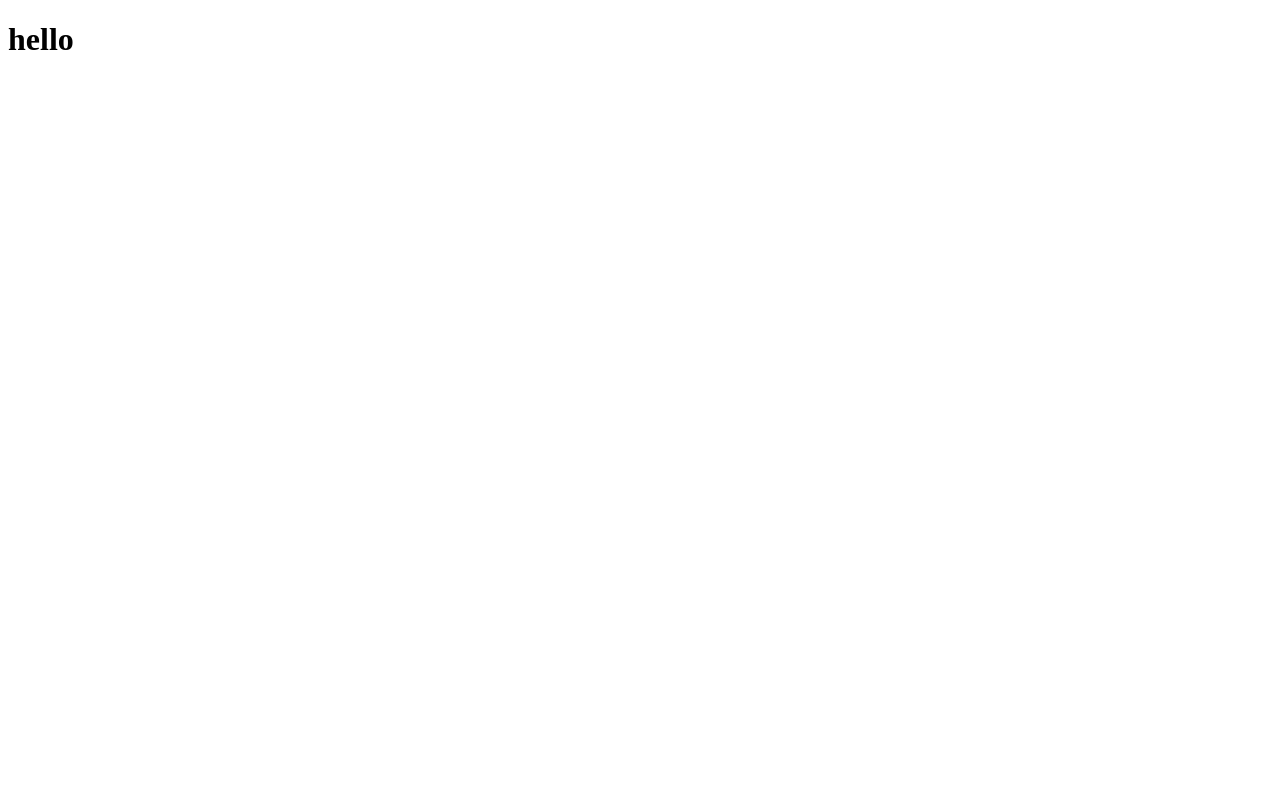
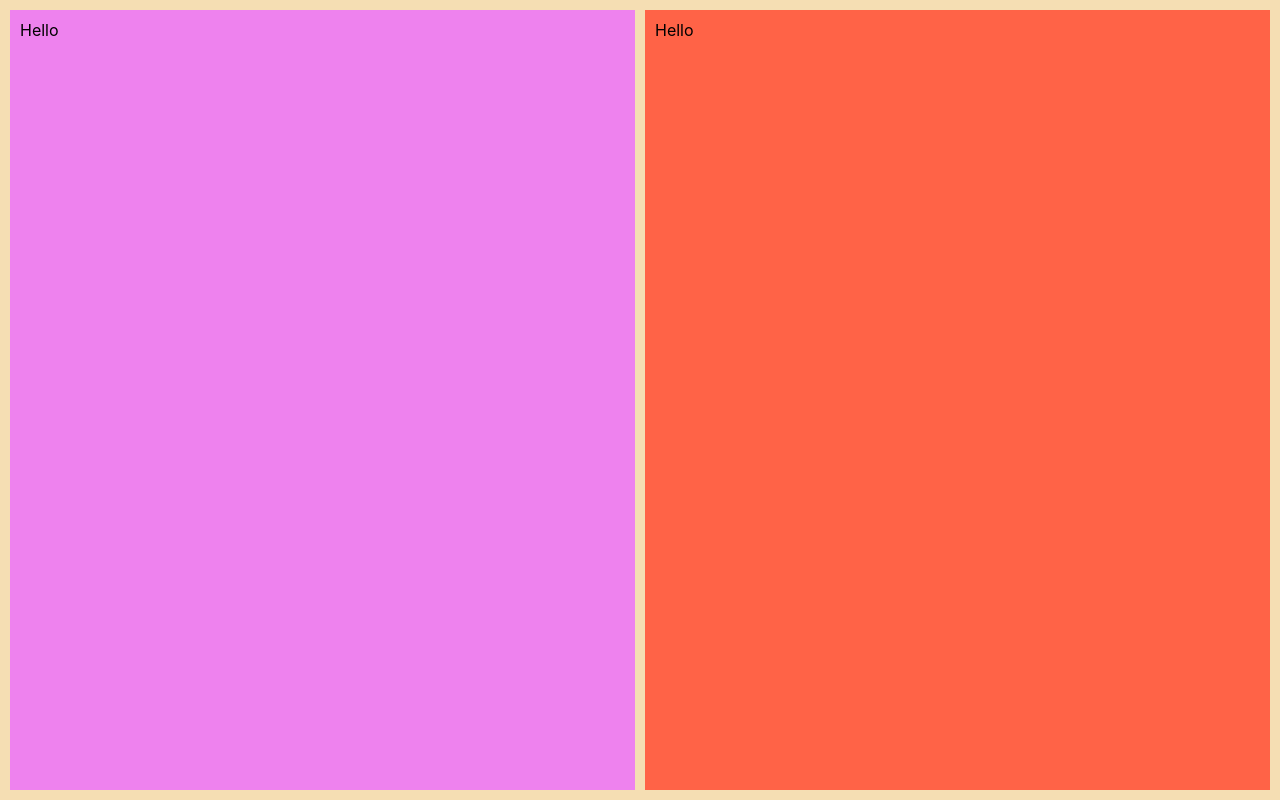
Before and after one commit to Jimfarrugia/react-markdown-previewer, a React (Create React App) app: page / in a window 1280 px wide. Built offline with nearby package versions, Linux system fonts and the light colour scheme.

Commit message:
create two fluid equal-width, full height columns

```diff
--- a/src/App.js
+++ b/src/App.js
@@ -1,7 +1,8 @@
 function App() {
 	return (
-		<div className="App">
-			<h1>hello</h1>
+		<div id="container">
+			<div id="editorContainer">Hello</div>
+			<div id="previewContainer">Hello</div>
 		</div>
 	);
 }
--- /dev/null
+++ b/src/index.css
@@ -0,0 +1,33 @@
+body {
+	margin: 0;
+	padding: 0;
+	font-family: -apple-system, BlinkMacSystemFont, "Segoe UI", "Roboto", "Oxygen",
+		"Ubuntu", "Cantarell", "Fira Sans", "Droid Sans", "Helvetica Neue",
+		sans-serif;
+	-webkit-font-smoothing: antialiased;
+	-moz-osx-font-smoothing: grayscale;
+}
+
+#container {
+	background: wheat;
+	height: calc(100vh - 20px);
+	width: calc(100vw - 20px);
+	padding: 10px;
+	display: grid;
+	grid-template-columns: 1fr 1fr;
+	grid-gap: 10px;
+}
+
+#editorContainer {
+	width: calc(100% - 20px);
+	height: calc(100% - 20px);
+	padding: 10px;
+	background: violet;
+}
+
+#previewContainer {
+	width: calc(100% - 20px);
+	height: calc(100% - 20px);
+	padding: 10px;
+	background: tomato;
+}
--- a/src/index.js
+++ b/src/index.js
@@ -1,6 +1,7 @@
 import React from "react";
 import ReactDOM from "react-dom";
 import App from "./App";
+import "./index.css";
 
 ReactDOM.render(
 	<React.StrictMode>
```
